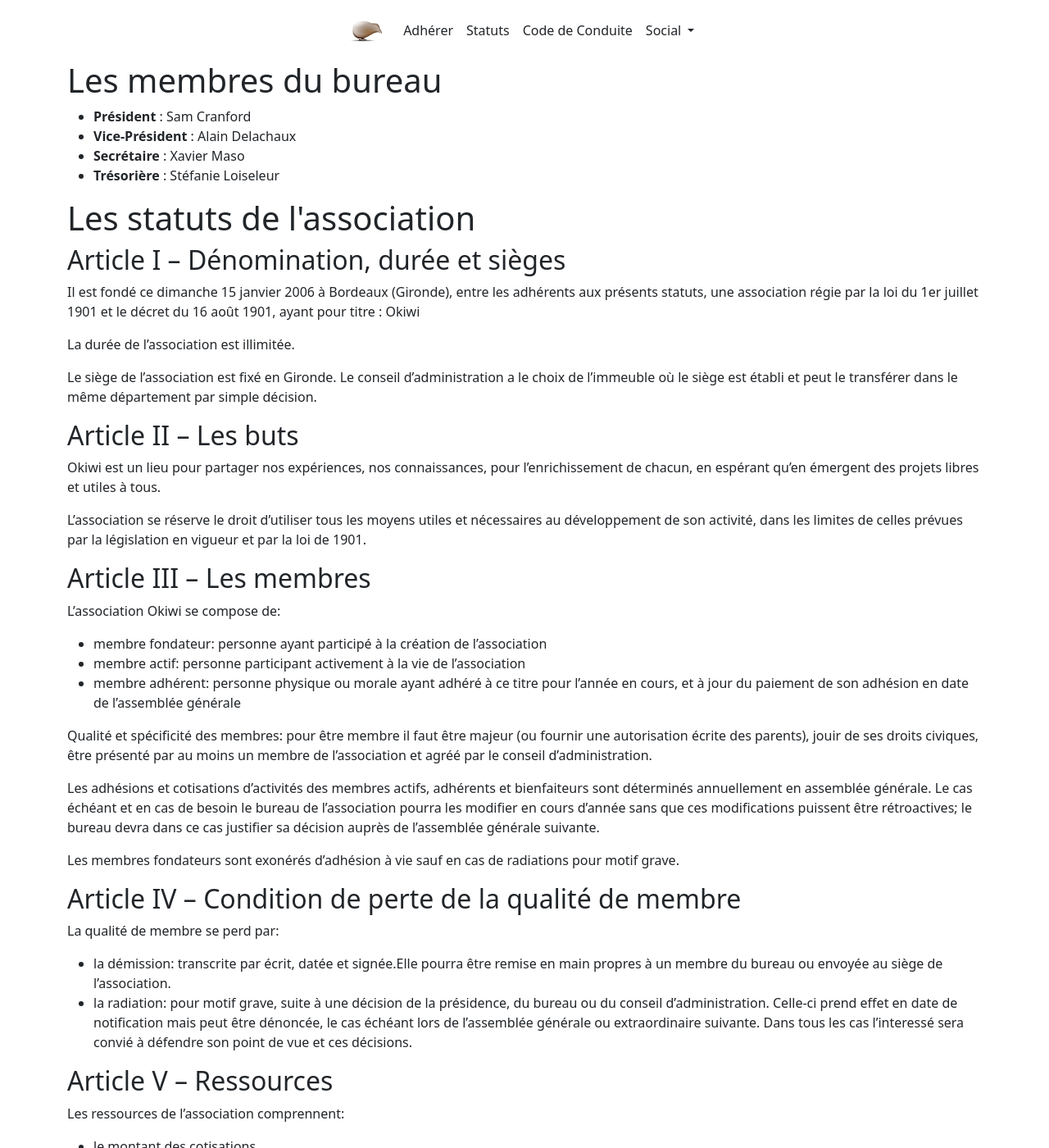
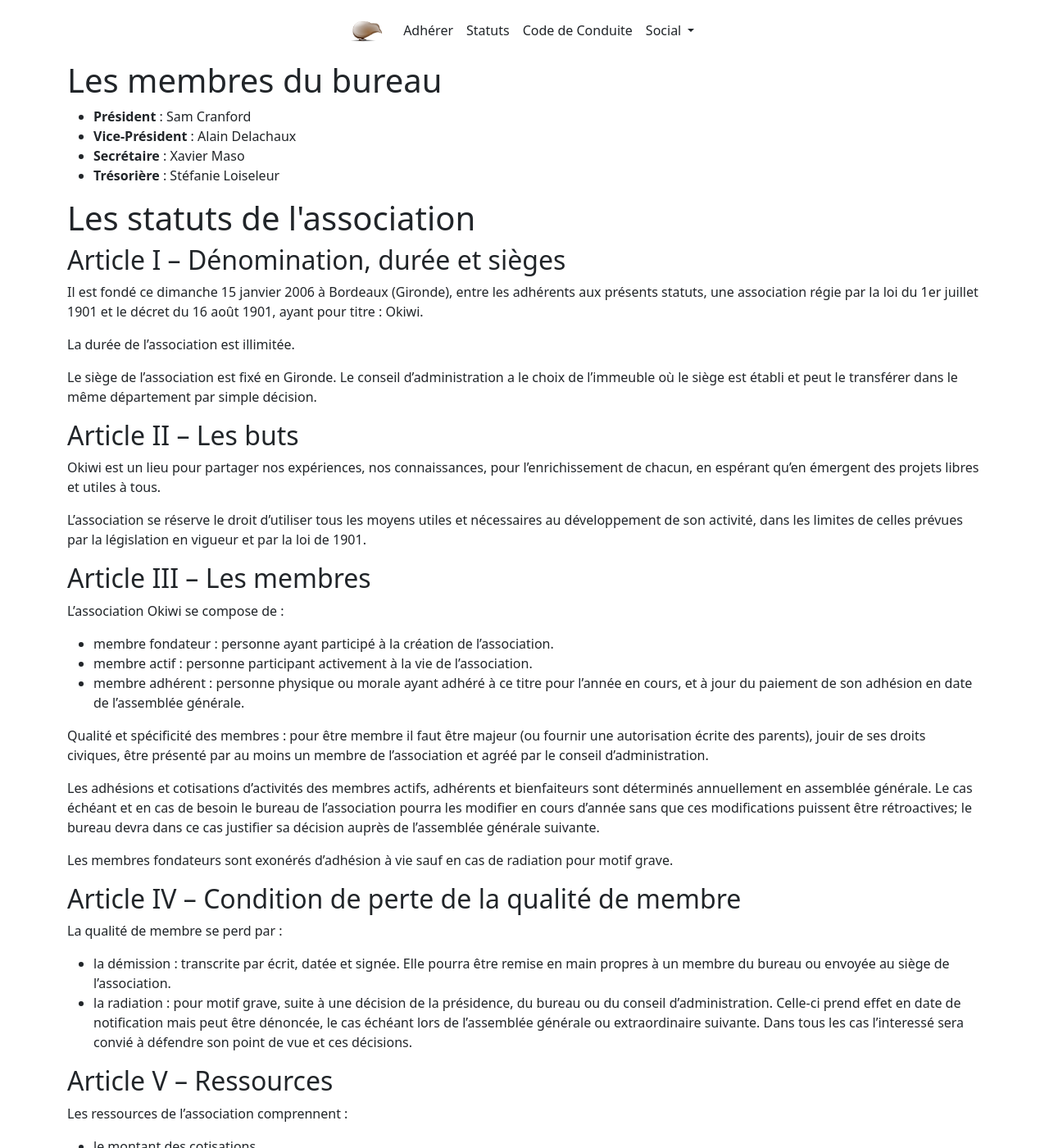
Before and after one commit to okiwi/okiwi.org, a Jekyll site: the page built from statuts/index.html, in a window 1280 px wide and 1400 px high. Shown: the whole window at 82% size. Built offline with Jekyll 4.4.1, drawn with Linux system fonts in a browser that asks for light colours; some of the changed text lies outside the part shown.

Commit message:
Correction de plusieurs erreurs typographiques dans les statuts
Signed-off-by: Pamplemousse <git@xaviermaso.com>

```diff
--- a/statuts/index.html
+++ b/statuts/index.html
@@ -19,8 +19,8 @@
 
             <p>
                 Il est fondé ce dimanche 15 janvier 2006 à Bordeaux (Gironde), entre les adhérents aux présents statuts,
-                une association régie par la loi du 1er juillet 1901 et le décret du 16 août 1901, ayant pour titre :
-                Okiwi
+                une association régie par la loi du 1er juillet 1901 et le décret du 16 août 1901, ayant pour titre :
+                Okiwi.
             </p>
             <p>
                 La durée de l’association est illimitée.
@@ -44,24 +44,24 @@
             <h2>Article III – Les membres</h2>
 
             <p>
-                L’association Okiwi se compose de:
+                L’association Okiwi se compose de :
                 <br>
             </p>
             <ul>
                 <li>
-                    membre fondateur: personne ayant participé à la création de l’association
+                    membre fondateur : personne ayant participé à la création de l’association.
                 </li>
                 <li>
-                    membre actif: personne participant activement à la vie de l’association
+                    membre actif : personne participant activement à la vie de l’association.
                 </li>
                 <li>
-                    membre adhérent: personne physique ou morale ayant adhéré à ce titre pour l’année en cours, et à
-                    jour du paiement de son adhésion en date de l’assemblée générale
+                    membre adhérent : personne physique ou morale ayant adhéré à ce titre pour l’année en cours, et à
+                    jour du paiement de son adhésion en date de l’assemblée générale.
                 </li>
             </ul>
 
             <p>
-                Qualité et spécificité des membres: pour être membre il faut être majeur (ou fournir une autorisation
+                Qualité et spécificité des membres : pour être membre il faut être majeur (ou fournir une autorisation
                 écrite des parents), jouir de ses droits civiques, être présenté par au moins un membre de l’association
                 et agréé par le conseil d’administration.
             </p>
@@ -69,25 +69,24 @@
                 Les adhésions et cotisations d’activités des membres actifs, adhérents et bienfaiteurs sont déterminés
                 annuellement en assemblée générale. Le cas échéant et en cas de besoin le bureau de l’association pourra
                 les modifier en cours d’année sans que ces modifications puissent être rétroactives; le bureau devra
-                dans ce cas justifier sa décision auprès de
-                l’assemblée générale suivante.
+                dans ce cas justifier sa décision auprès de l’assemblée générale suivante.
             </p>
             <p>
-                Les membres fondateurs sont exonérés d’adhésion à vie sauf en cas de radiations pour motif grave.
+                Les membres fondateurs sont exonérés d’adhésion à vie sauf en cas de radiation pour motif grave.
             </p>
 
             <h2>Article IV – Condition de perte de la qualité de membre</h2>
 
             <p>
-                La qualité de membre se perd par:
+                La qualité de membre se perd par :
             </p>
             <ul>
                 <li>
-                    la démission: transcrite par écrit, datée et signée.Elle pourra être remise en main propres à un
+                    la démission : transcrite par écrit, datée et signée. Elle pourra être remise en main propres à un
                     membre du bureau ou envoyée au siège de l’association.
                 </li>
                 <li>
-                    la radiation: pour motif grave, suite à une décision de la présidence, du bureau ou du conseil
+                    la radiation : pour motif grave, suite à une décision de la présidence, du bureau ou du conseil
                     d’administration. Celle-ci prend effet en date de notification mais peut être dénoncée, le cas
                     échéant
                     lors de l’assemblée générale ou extraordinaire suivante. Dans tous les cas l’interessé sera convié à
@@ -99,7 +98,7 @@
             <h2>Article V – Ressources</h2>
 
             <p>
-                Les ressources de l’association comprennent:
+                Les ressources de l’association comprennent :
             </p>
             <ul>
                 <li>
```
Also changed, not shown: other parts of statuts/index.html (+6 -7 lines).
